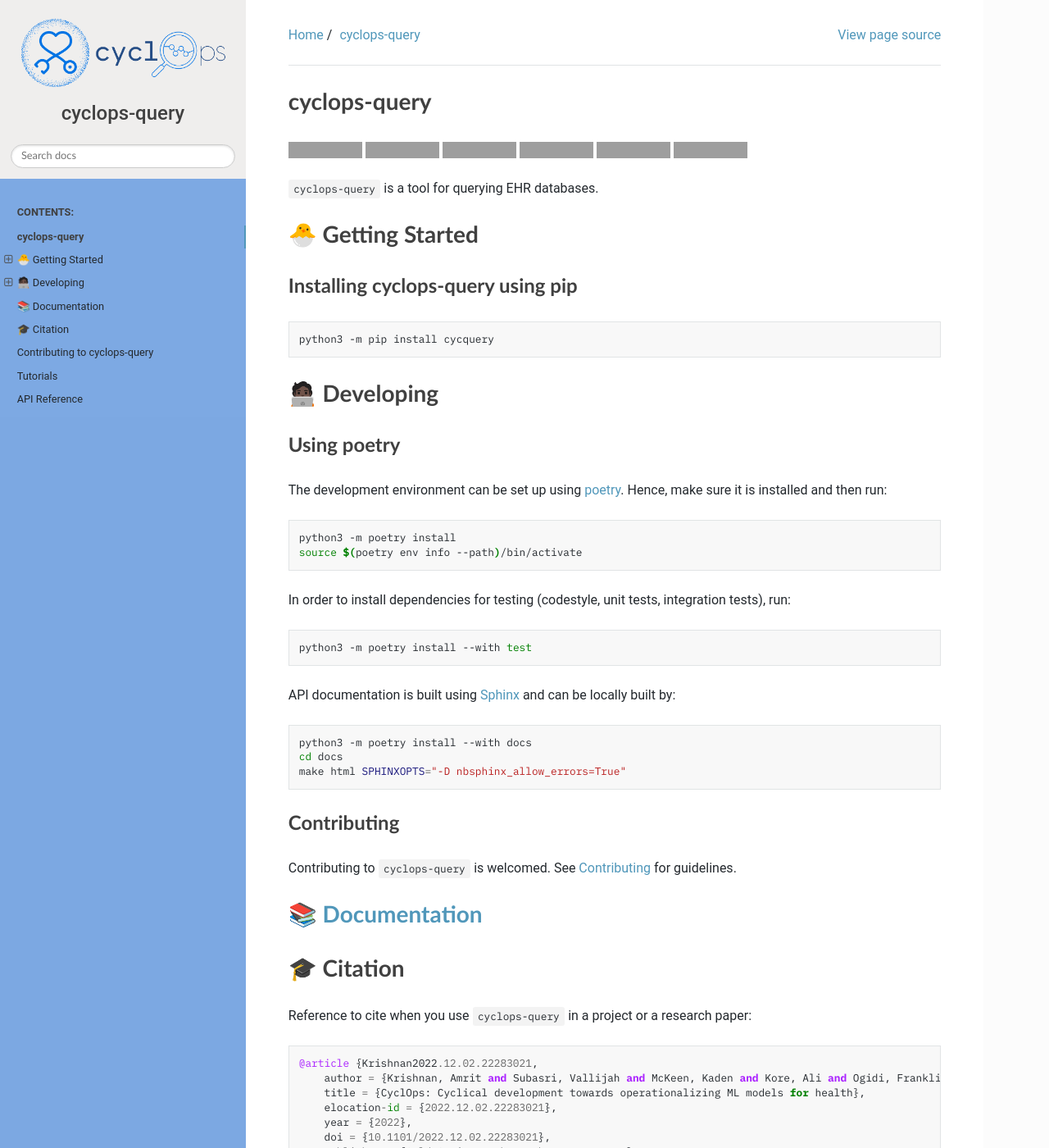
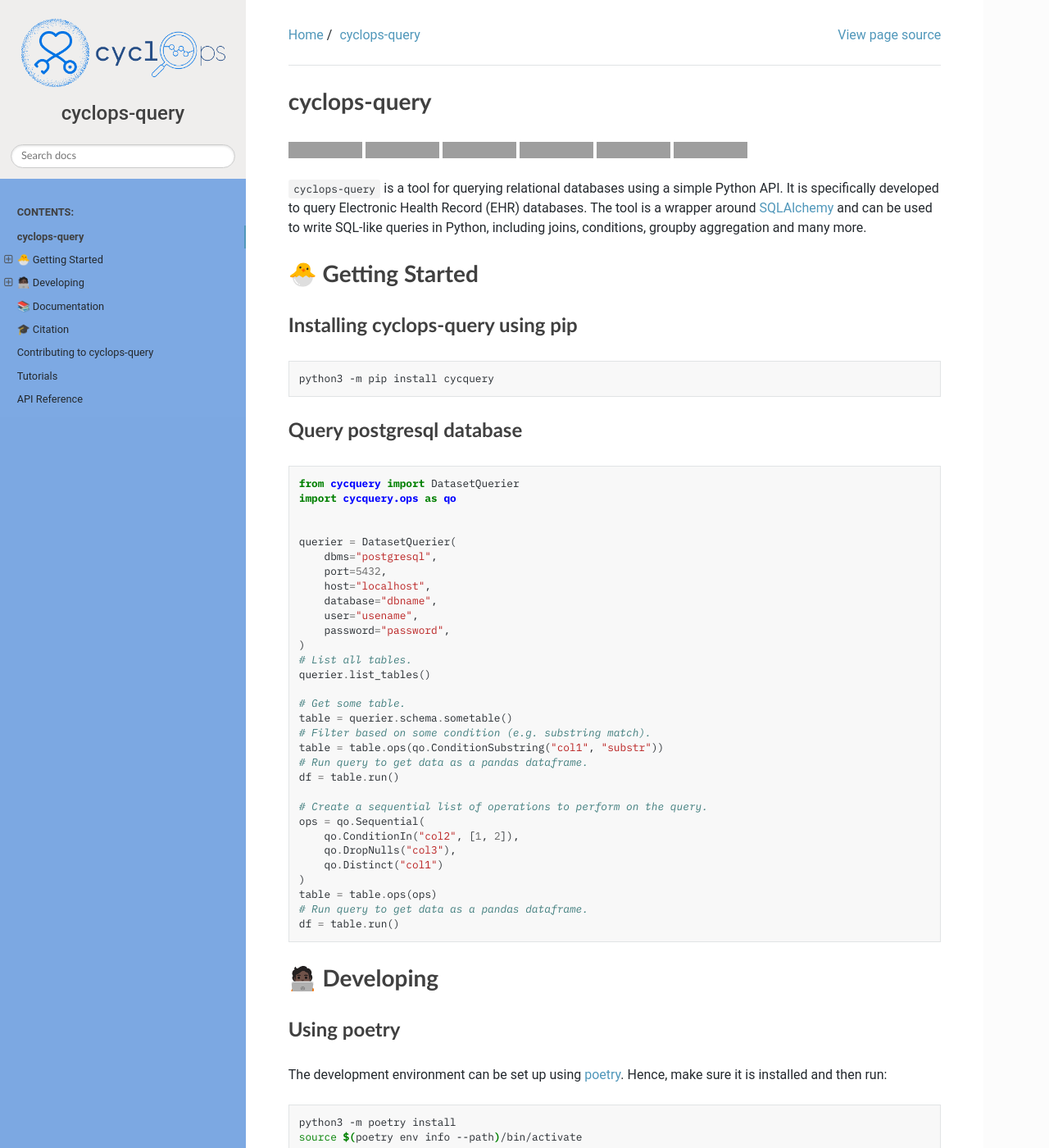
Before and after one commit to VectorInstitute/cycquery, a Sphinx documentation site: the page built from docs/source/intro.rst, in a window 1280 px wide and 1400 px high. Shown: the whole window at 82% size. Built offline with Sphinx 7.4.7, drawn with Linux system fonts in a browser that asks for light colours; grey boxes are pictures that could not be loaded.

```diff
--- a/docs/source/intro.rst
+++ b/docs/source/intro.rst
@@ -3,7 +3,12 @@ cyclops-query
 
 |PyPI| |code checks| |integration tests| |docs| |codecov| |license|
 
-``cyclops-query`` is a tool for querying EHR databases.
+``cyclops-query`` is a tool for querying relational databases using a
+simple Python API. It is specifically developed to query Electronic
+Health Record (EHR) databases. The tool is a wrapper around
+`SQLAlchemy <https://www.sqlalchemy.org/>`__ and can be used to write
+SQL-like queries in Python, including joins, conditions, groupby
+aggregation and many more.
 
 🐣 Getting Started
 ==================
@@ -15,8 +20,45 @@ Installing cyclops-query using pip
 
    python3 -m pip install cycquery
 
+Query postgresql database
+-------------------------
+
+.. code:: python
+
+   from cycquery import DatasetQuerier
+   import cycquery.ops as qo
+
+
+   querier = DatasetQuerier(
+       dbms="postgresql",
+       port=5432,
+       host="localhost",
+       database="dbname",
+       user="usename",
+       password="password",
+   )
+   # List all tables.
+   querier.list_tables()
+
+   # Get some table.
+   table = querier.schema.sometable()
+   # Filter based on some condition (e.g. substring match).
+   table = table.ops(qo.ConditionSubstring("col1", "substr"))
+   # Run query to get data as a pandas dataframe.
+   df = table.run()
+
+   # Create a sequential list of operations to perform on the query.
+   ops = qo.Sequential(
+       qo.ConditionIn("col2", [1, 2]),
+       qo.DropNulls("col3"),
+       qo.Distinct("col1")
+   )
+   table = table.ops(ops)
+   # Run query to get data as a pandas dataframe.
+   df = table.run()
+
 🧑🏿‍💻 Developing
-=======================
+=============
 
 Using poetry
 ------------
```
Also changed, not shown: README.md (+39 -1 lines).
